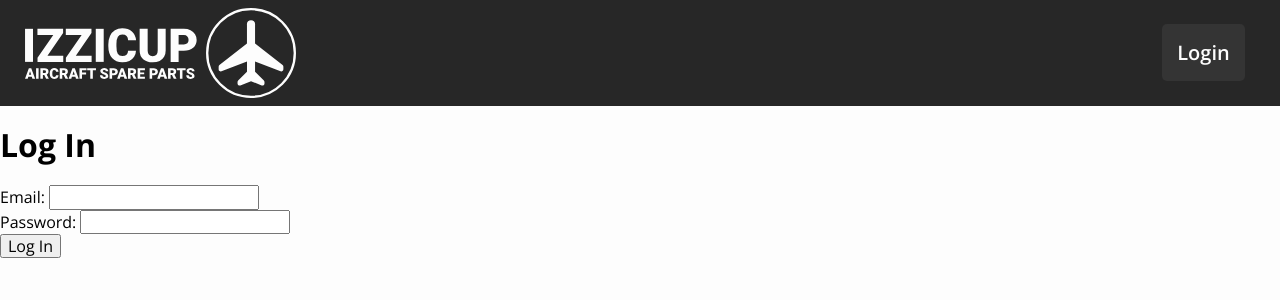
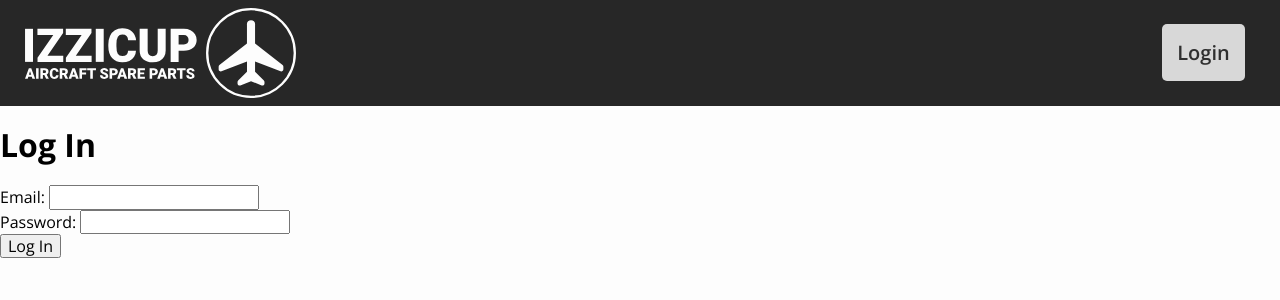
Before and after one commit to Sensanaty/izzicup-frontend, a React (Create React App) app: page /login in a window 1280 px wide. Shown: the top 300 px of the page. Built offline with nearby package versions, Linux system fonts and the light colour scheme.

Commit message:
Add active css for buttons and remove commented code

```diff
--- a/src/App.js
+++ b/src/App.js
@@ -28,7 +28,7 @@ class App extends Component {
     }
 
     setEmail = (email) => {
-        if (isDev()) { console.log(`Email logged '${this.state.email}`)}
+        if (isDev()) { console.log("Email logged")}
         this.setState({email: email});
     }
 
--- a/src/components/Navbar.js
+++ b/src/components/Navbar.js
@@ -7,11 +7,11 @@ class Navbar extends Component {
             return (
                 <>
                     <li className="nav-item"><p className="nav-text">Logged in as {this.props.email}</p></li>
-                    <li className="nav-item"><NavLink className="nav-link" to="/parts">Parts</NavLink></li>
-                    <li className="nav-item logout"><NavLink className="nav-link" to="/logout">Log Out</NavLink></li>
+                    <li className="nav-item"><NavLink className="nav-link" to="/parts" activeClassName='active'>Parts</NavLink></li>
+                    <li className="nav-item logout"><NavLink className="nav-link" to="/logout" activeClassName='active'>Log Out</NavLink></li>
                 </>
             )
-        } else return (<li className="nav-item login"><NavLink className="nav-link" to="/login">Login</NavLink></li>)
+        } else return (<li className="nav-item login"><NavLink className="nav-link" to="/login" activeClassName='active'>Login</NavLink></li>)
     }
 
     render() {
--- a/src/styles/Navbar.scss
+++ b/src/styles/Navbar.scss
@@ -61,46 +61,7 @@ ul {
     }
 }
 
-//.navbar {
-//    background: $main-color;
-//    height: 7%;
-//    display: flex;
-//    flex-flow: row nowrap;
-//    justify-content: flex-start;
-//    align-items: center;
-//    padding: 1%;
-//}
-//
-//.navbar-nav {
-//    display: flex;
-//    flex-flow: row wrap;
-//    justify-content: flex-start;
-//    align-items: center;
-//    flex: 1 0 auto;
-//
-//    .nav-logo {
-//        height: auto;
-//        width: 300px;
-//        max-width: 100%;
-//    }
-//
-//    .nav-item {
-//        padding: 5px;
-//        margin: 5px;
-//        justify-self: flex-end;
-//
-//        .nav-link {
-//            padding: 10px;
-//            background: lighten($main-color, 10);
-//            font-size: calc(1vmin + 8px);
-//            color: #2f2f2f;
-//            text-decoration: none;
-//            border-radius: 5px;
-//
-//            &:hover {
-//                background: lighten($main-color, 20);
-//                border-radius: 7px;
-//            }
-//        }
-//    }
-//}
+.nav-item .active {
+    background: invert($main-color);
+    color: #2f2f2f;
+}
```
